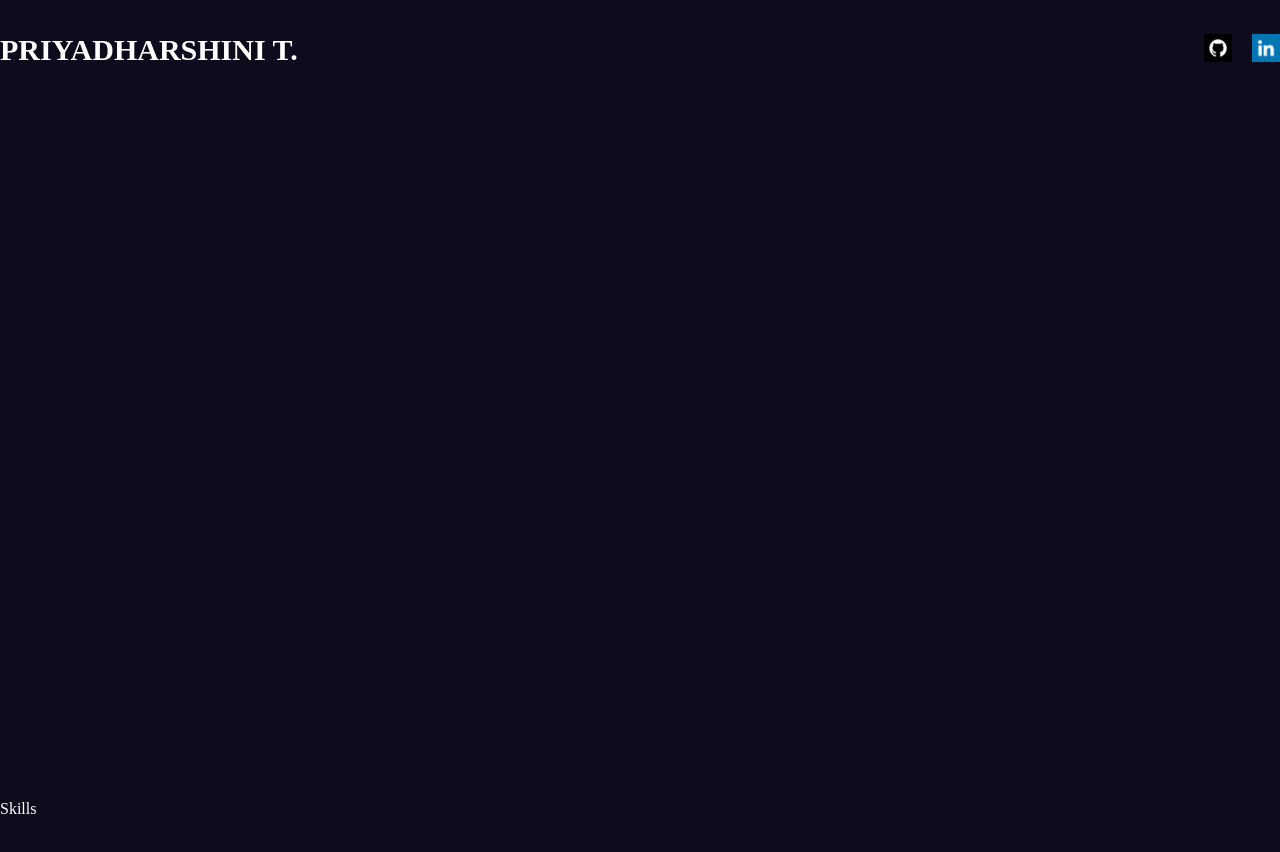
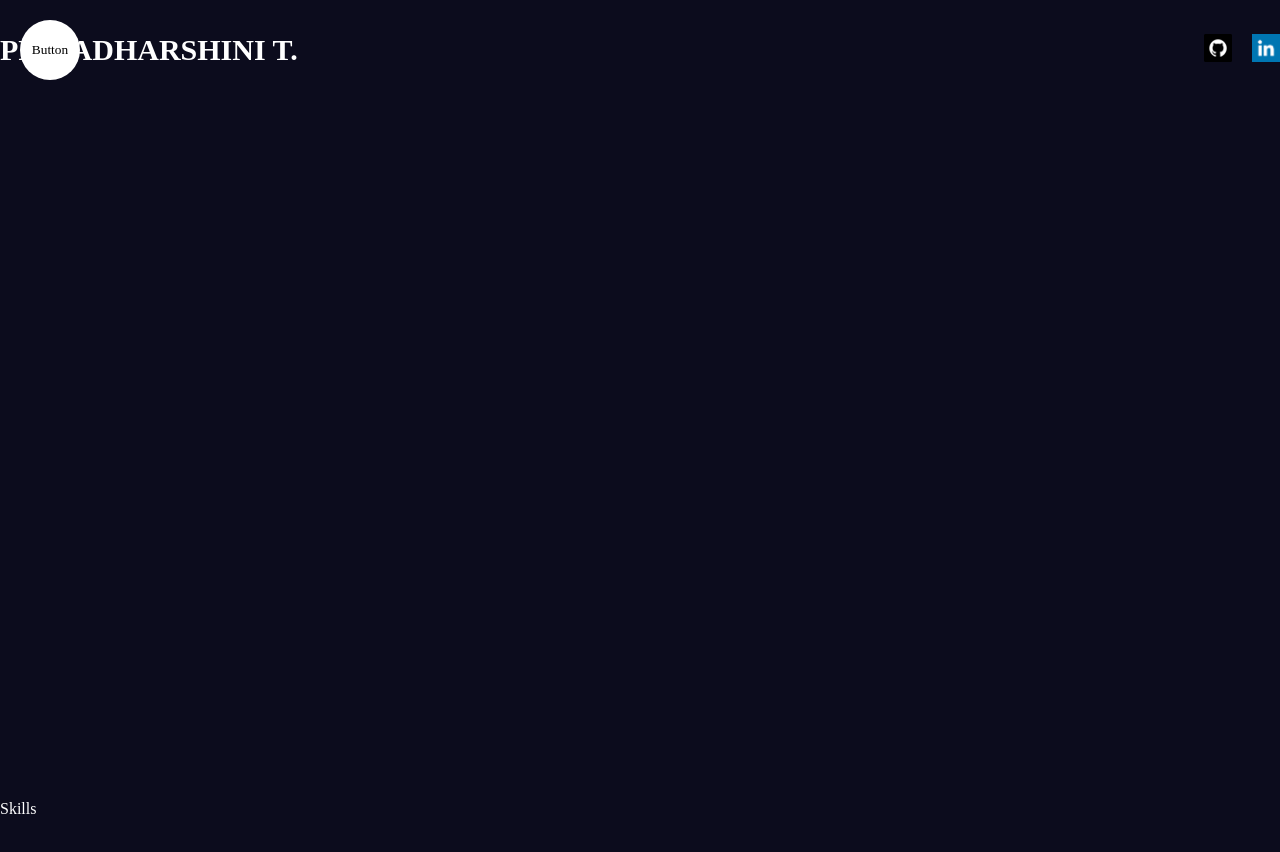
Before and after one commit to PriyaBalaDharshini/Animated_Portfolio, a React (Vite) app: page / in a window 1280 px wide. Shown: the top 852 px of the page. Built offline with nearby package versions, Linux system fonts and the light colour scheme.

Commit message:
Sidebar Animation Completed

```diff
--- a/src/components/navbar/Navbar.jsx
+++ b/src/components/navbar/Navbar.jsx
@@ -1,9 +1,10 @@
+import Sidebar from '../sidebar/Sidebar'
 import './navbar.scss'
 
 function Navbar() {
     return (
         <div className="navbar">
-            {/* {Sidebar} */}
+            <Sidebar />
             <div className="wrapper">
                 <span>PRIYADHARSHINI T.</span>
                 <div className="social">
--- /dev/null
+++ b/src/components/sidebar/Sidebar.jsx
@@ -0,0 +1,39 @@
+import './sidebar.scss'
+import Links from './links/Links'
+import ToggleButton from './toggleButton/ToggleButton'
+import { useState } from 'react'
+import { delay, motion } from 'framer-motion'
+
+function Sidebar() {
+    const [open, setOpen] = useState(false)
+
+    const varients = {
+        open: {
+            clipPath: "circle(1200px at 50px 50px)",
+            transition: {
+                type: 'spring',
+                stiffness: 20,
+            }
+        },
+        closed: {
+            clipPath: "circle(30px at 50px 50px)",
+            transition: {
+                delay: 0.5,
+                type: 'spring',
+                stiffness: 400,
+                damping: 40
+            }
+        }
+    }
+
+    return (
+        <motion.div className="sidebar" animate={open ? "open" : "closed"}>
+            <motion.div className="bg" variants={varients}>
+                <Links />
+            </motion.div>
+            <ToggleButton setOpen={setOpen} />
+        </motion.div>
+    )
+}
+
+export default Sidebar
--- /dev/null
+++ b/src/components/sidebar/links/Links.jsx
@@ -0,0 +1,9 @@
+import React from 'react'
+
+function Links() {
+    return (
+        <div className='links'>Links</div>
+    )
+}
+
+export default Links
--- /dev/null
+++ b/src/components/sidebar/sidebar.scss
@@ -0,0 +1,47 @@
+.sidebar {
+    display: flex;
+    align-items: center;
+    justify-content: center;
+    flex-direction: column;
+    background-color: white;
+    color: black;
+
+    .bg {
+        position: fixed;
+        width: 250px;
+        top: 0;
+        left: 0;
+        bottom: 0;
+        background-color: white;
+        border-radius: 5px;
+        border: 1px solid rgba(255, 255, 255, 0.18);
+
+        .links {
+            position: absolute;
+            display: flex;
+            flex-direction: column;
+            width: 100%;
+            height: 100%;
+            align-items: center;
+            justify-content: center;
+            gap: 20px;
+
+            a {
+                font-size: 24px;
+            }
+        }
+    }
+
+    button {
+        width: 50px;
+        height: 50px;
+        border-radius: 50%;
+        position: fixed;
+        top: 25px;
+        left: 25px;
+        background-color: transparent;
+        border: none;
+
+        cursor: pointer;
+    }
+}
--- /dev/null
+++ b/src/components/sidebar/toggleButton/ToggleButton.jsx
@@ -0,0 +1,11 @@
+import React from 'react'
+
+function ToggleButton({ setOpen }) {
+    return (
+        <button onClick={() => setOpen(prev => !prev)}>
+            Button
+        </button>
+    )
+}
+
+export default ToggleButton
```
